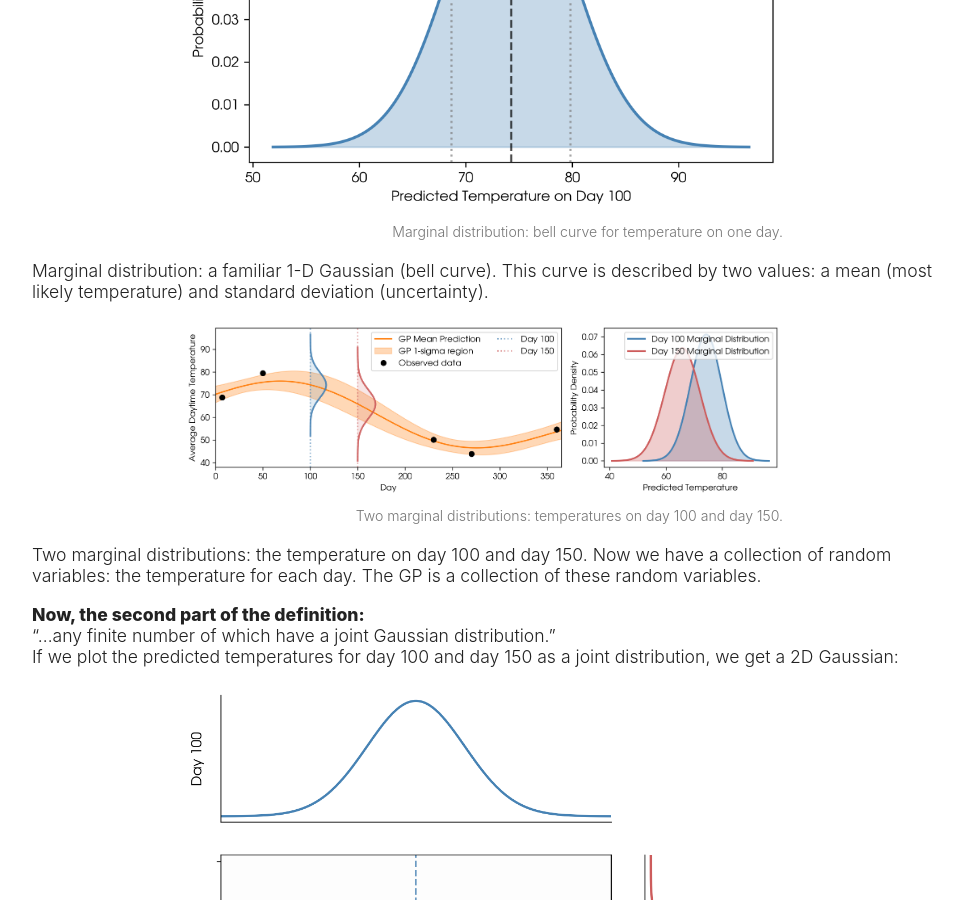
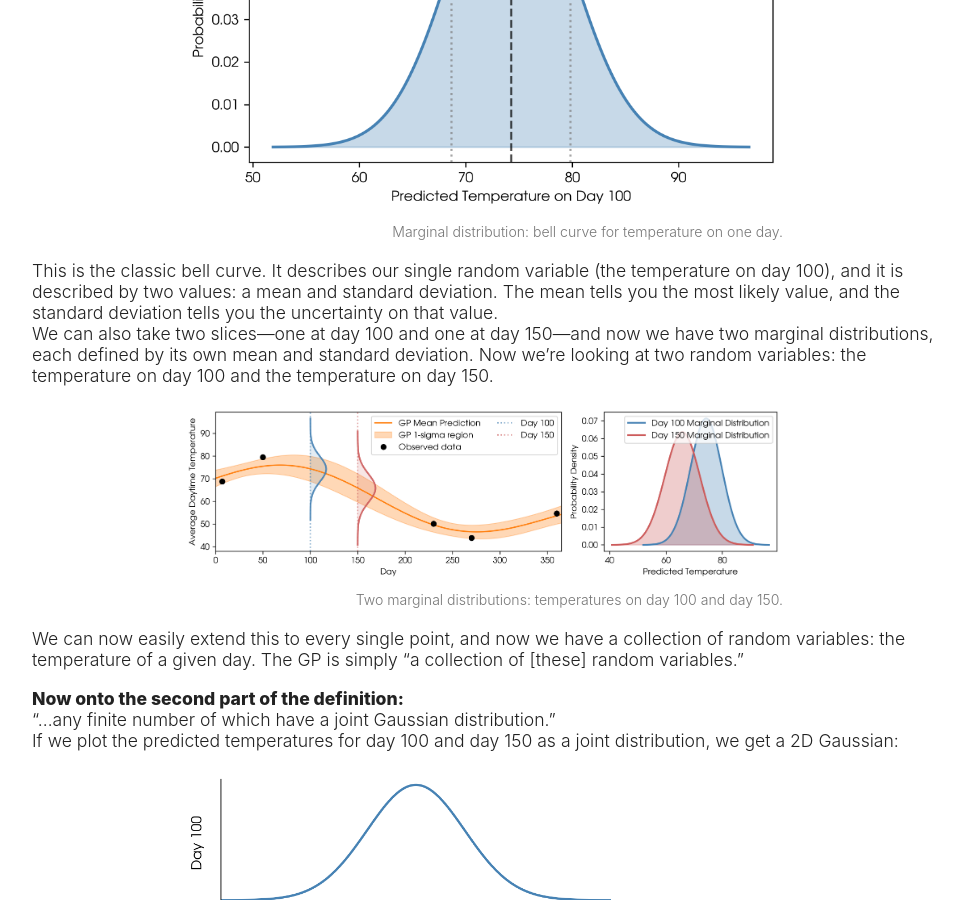
Before and after one commit to zoekko/zoekko.github.io, a Jekyll site: the page blog/gps/gp-toy-example.html, which Jekyll copies as it is, in a window 1280 px wide and 900 px high, scrolled down 3418 px. Shown: the whole window, without its empty margins (157-1120 px from the left). Built offline with Jekyll 4.4.1, drawn with Linux system fonts in a browser that asks for light colours.

Commit message:
Update gp-toy-example.html

```diff
--- a/blog/gps/gp-toy-example.html
+++ b/blog/gps/gp-toy-example.html
@@ -215,18 +215,19 @@
                 <span class="caption">Marginal distribution: bell curve for temperature on one day.</span>
             </div>
             <p>
-                Marginal distribution: a familiar 1-D Gaussian (bell curve). This curve is described by two values: a mean (most likely temperature) and standard deviation (uncertainty).
+                This is the classic bell curve. It describes our single random variable (the temperature on day 100), and it is described by two values: a mean and standard deviation. The mean tells you the most likely value, and the standard deviation tells you the uncertainty on that value.
+            <br>
+                We can also take two slices—one at day 100 and one at day 150—and now we have two marginal distributions, each defined by its own mean and standard deviation. Now we’re looking at two random variables: the temperature on day 100 and the temperature on day 150.
             </p>
             <div class="image-container">
                 <img src="two_marg.png" alt="Two marginal distributions" />
                 <span class="caption">Two marginal distributions: temperatures on day 100 and day 150.</span>
             </div>
             <p>
-                Two marginal distributions: the temperature on day 100 and day 150.
-                Now we have a collection of random variables: the temperature for each day. The GP is a collection of these random variables.
+                We can now easily extend this to every single point, and now we have a collection of random variables: the temperature of a given day. The GP is simply “a collection of [these] random variables.”
             </p>
             <p>
-                <b>Now, the second part of the definition:</b><br>
+                <b>Now onto the second part of the definition:</b><br>
                 “…any finite number of which have a joint Gaussian distribution.”<br>
                 If we plot the predicted temperatures for day 100 and day 150 as a joint distribution, we get a 2D Gaussian:
             </p>
```
